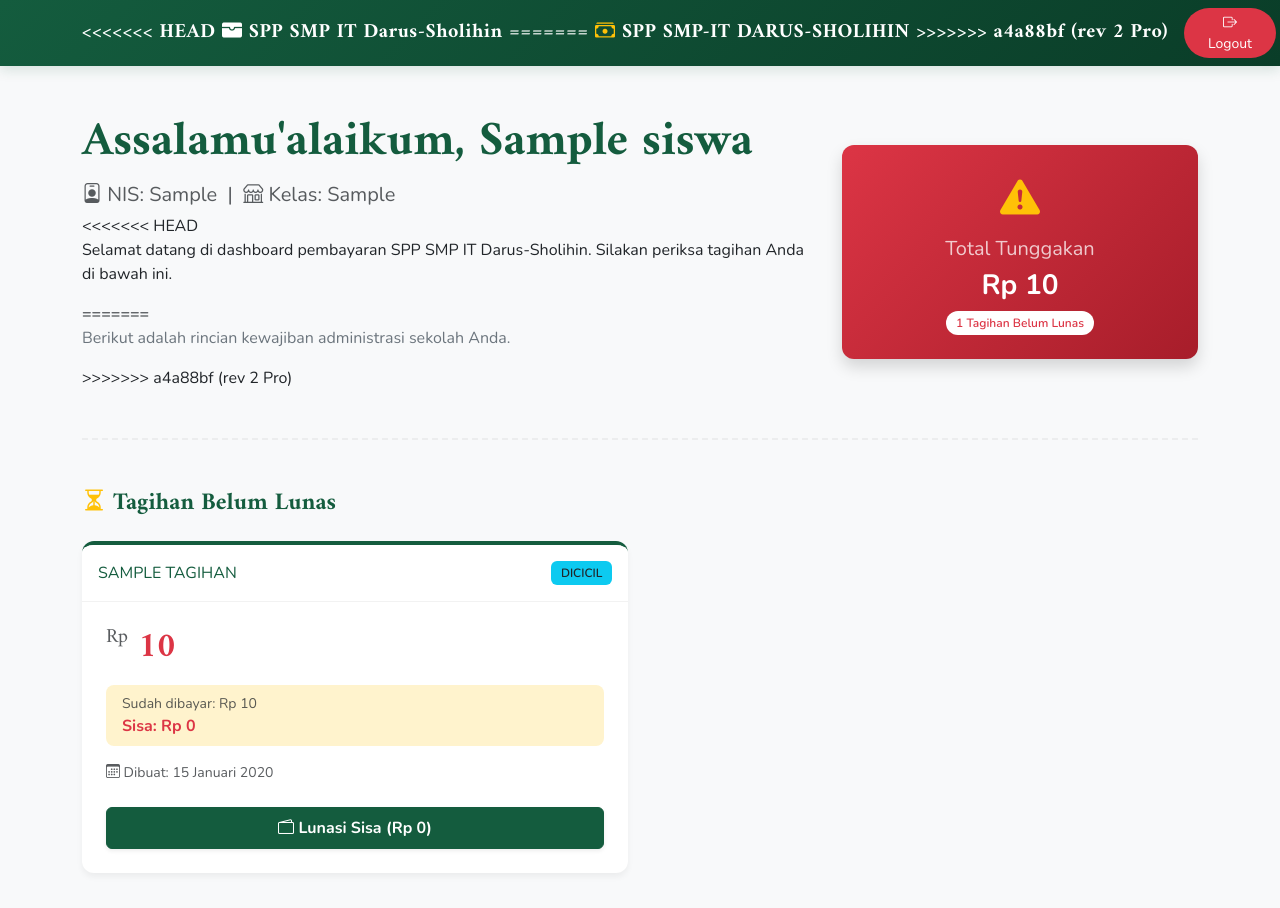
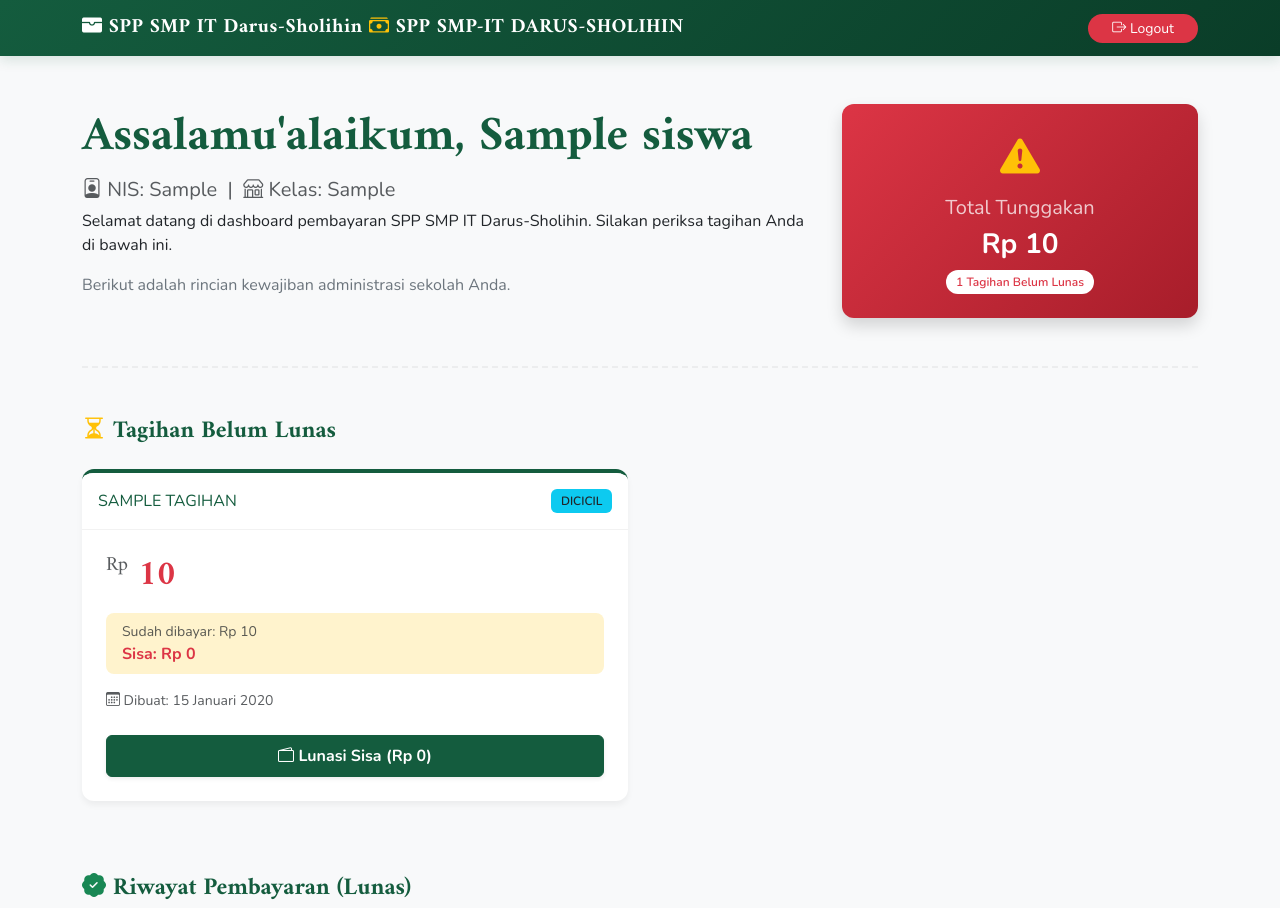
Before and after one commit to IzraRR/proyek-spp-django, a Django app: page / in a window 1280 px wide. Shown: the top 908 px of the page. Run offline with Django 5.2, Linux system fonts and the light colour scheme; a user stored in the database is signed in; tables that the repository leaves empty hold one stand-in row (values such as "Sample post"); some libraries are stand-ins or nearby versions.

Commit message:
Resolve merge conflict in dashboard.html

```diff
--- a/pembayaran/templates/pembayaran/dashboard.html
+++ b/pembayaran/templates/pembayaran/dashboard.html
@@ -104,11 +104,8 @@
     <nav class="navbar navbar-expand-lg navbar-dark bg-primary shadow-sm">
         <div class="container">
             <a class="navbar-brand" href="{% url 'dashboard' %}">
-<<<<<<< HEAD
                 <i class="bi bi-wallet-fill"></i> SPP SMP IT Darus-Sholihin
-=======
                 <i class="bi bi-cash-stack text-warning"></i> SPP SMP-IT DARUS-SHOLIHIN
->>>>>>> a4a88bf (rev 2 Pro)
             </a>
             <button class="navbar-toggler" type="button" data-bs-toggle="collapse" data-bs-target="#navbarNav" aria-controls="navbarNav" aria-expanded="false" aria-label="Toggle navigation">
                 <span class="navbar-toggler-icon"></span>
@@ -137,11 +134,8 @@
                     <i class="bi bi-person-badge"></i> NIS: <strong>{{ siswa.nis }}</strong> &nbsp;|&nbsp;
                     <i class="bi bi-shop"></i> Kelas: <strong>{{ siswa.kelas }}</strong>
                 </p>
-<<<<<<< HEAD
                 <p>Selamat datang di dashboard pembayaran SPP SMP IT Darus-Sholihin. Silakan periksa tagihan Anda di bawah ini.</p>
-=======
                 <p class="text-secondary">Berikut adalah rincian kewajiban administrasi sekolah Anda.</p>
->>>>>>> a4a88bf (rev 2 Pro)
             </div>
 
             <div class="col-md-4 mt-3 mt-md-0">
```
